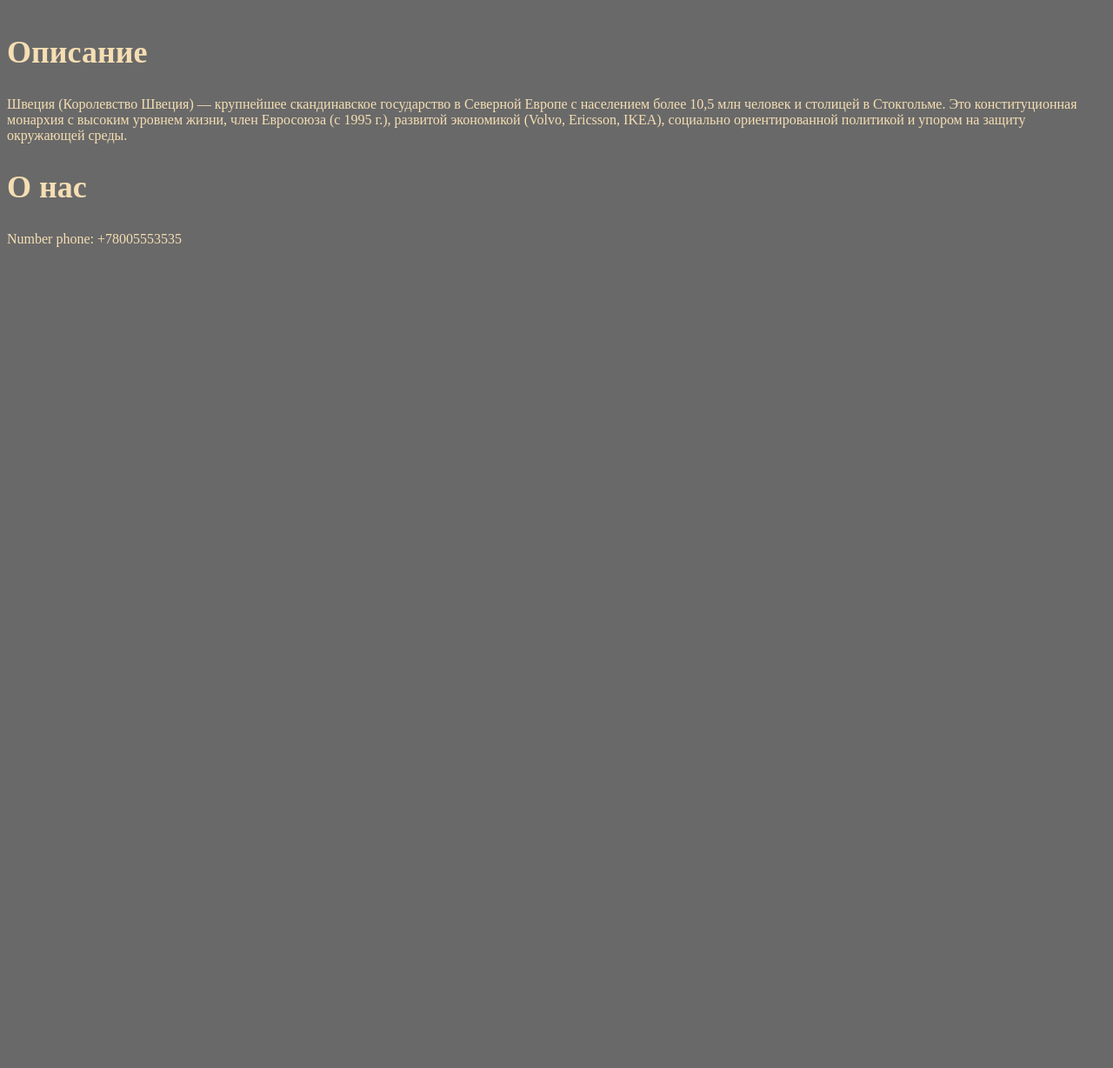
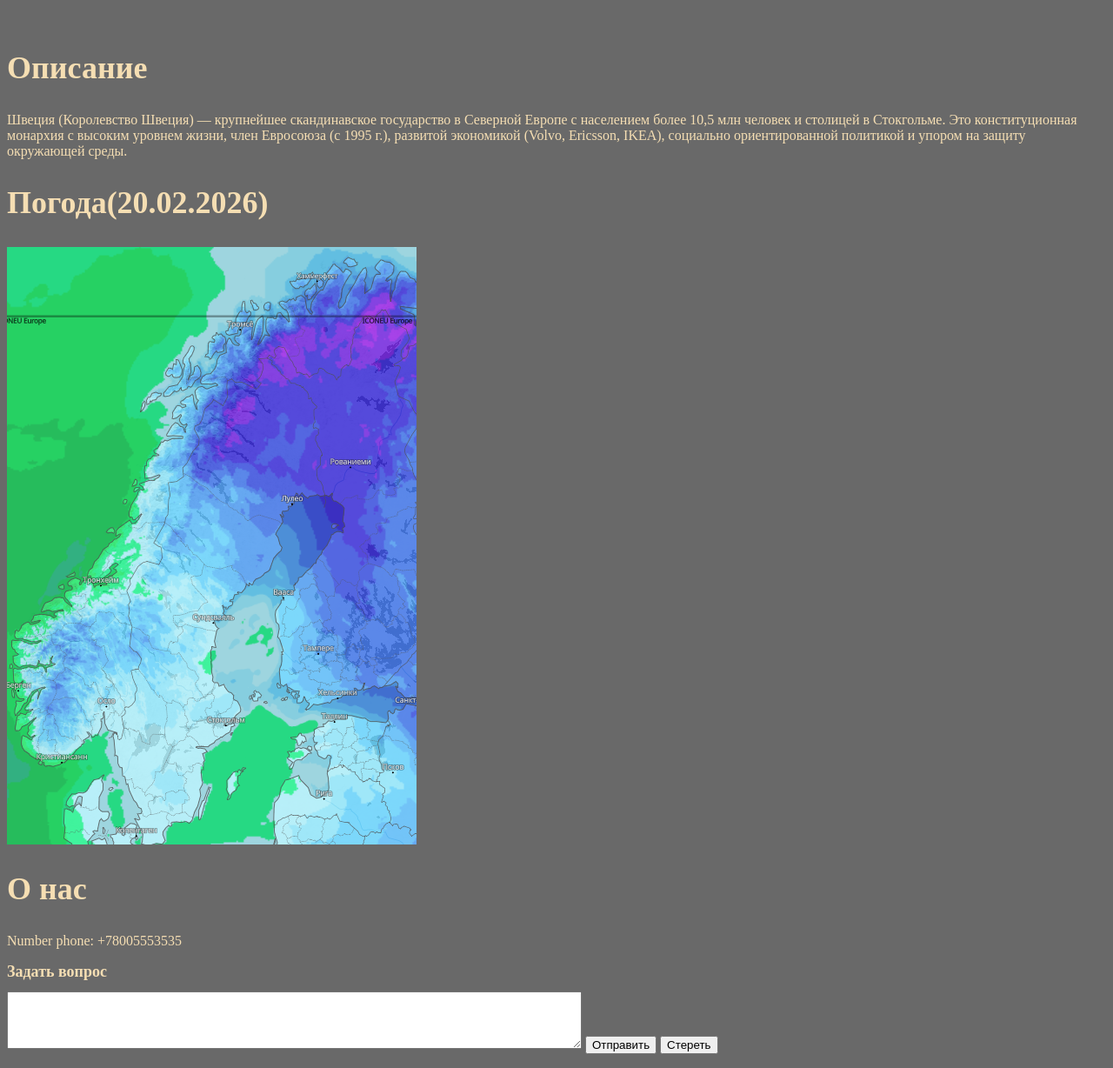
Before and after one commit to Ilyak16/Web-Labs, a plain HTML site: page Lab_1/Guide.html in a window 1280 px wide. Shown: the part 964-2192 px from the top of the page at 87% size. Before the commit the page ends 1264 px from the top, so only its background shows below. Drawn offline with Linux system fonts and the light colour scheme.

Commit message:
Guide 1.0

```diff
--- a/Lab_1/Guide.html
+++ b/Lab_1/Guide.html
@@ -56,6 +56,11 @@
         О нас
       </a>
     </li>
+    <li>
+      <a href="#questions">
+        Вопросы и обратная связь
+      </a>
+    </li>
   </ul>
 
   <div>
@@ -75,6 +80,13 @@
     </p>
   </div>
   <div>
+    <h2>
+      Погода(20.02.2026)
+    </h2>
+    <img src="../data/Без названия (2).png">
+
+  </div>
+  <div>
     <h2 id = "About us">
       О нас
     </h2>
@@ -82,6 +94,12 @@
      Number phone: +78005553535
     </p>
   </div>
-
-
+  <div id ="questions">
+    <h1>Задать вопрос</h1>
+    <form>
+      <textarea cols="80" rows="4"></textarea>
+      <button type="submit">Отправить</button>
+      <button type ="reset">Стереть</button>
+    </form>
+  </div>
 </body>
```
Also changed, not shown: data/Без названия (2).png (added).
